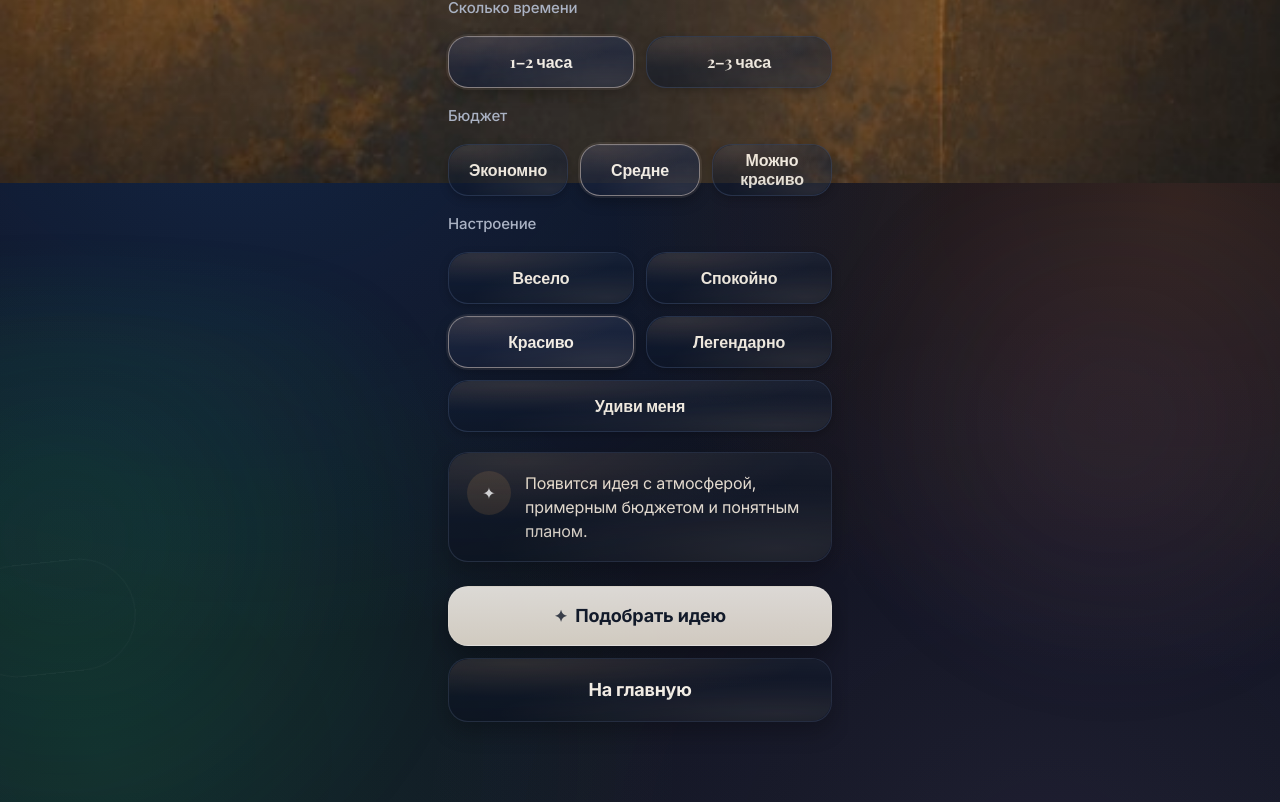
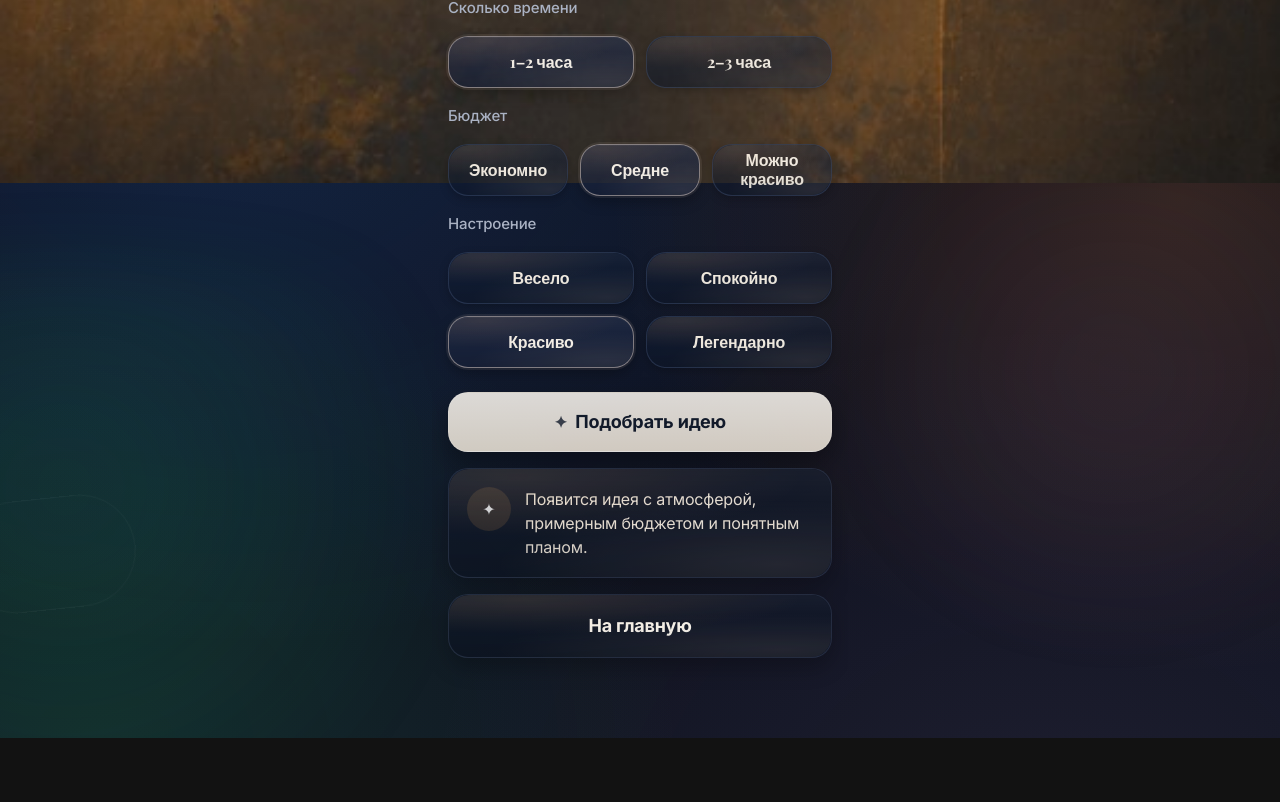
Before and after one commit to m05v08-gif/Nikitabirthday, a Next.js app: page /ideas in a window 1280 px wide. Shown: the part 617-1419 px from the top of the page. After the commit the page ends 1355 px from the top, so only its background shows below. Built offline with nearby package versions, Linux system fonts and the light colour scheme.

Commit message:
Ideas: remove surprise mood and reorder CTA

```diff
--- a/src/app/ideas/page.tsx
+++ b/src/app/ideas/page.tsx
@@ -8,7 +8,7 @@ type City = "astana" | "tashkent";
 type CompanyType = "with_children" | "with_masha" | "with_friends" | "alone";
 type Duration = "1_2_hours" | "2_3_hours";
 type Budget = "econom" | "medium" | "premium";
-type Mood = "fun" | "calm" | "beautiful" | "legendary" | "surprise";
+type Mood = "fun" | "calm" | "beautiful" | "legendary";
 
 export default function IdeasPage() {
   const [city, setCity] = useState<City>("astana");
@@ -235,43 +235,11 @@ export default function IdeasPage() {
               >
                 Легендарно
               </button>
-              <button
-                type="button"
-                onClick={() => setMood("surprise")}
-                className={`${mood === "surprise" ? chipActive : chipInactive} col-span-2`}
-              >
-                Удиви меня
-              </button>
             </div>
           </div>
           </section>
 
-          {!text && !error ? (
-            <div className="ideas-helper mt-5 flex w-full items-start gap-[14px] rounded-[var(--radius-cta)] border border-[color:var(--ideas-border-main)] bg-[color:var(--ideas-helper-bg)] p-[18px] shadow-[var(--ideas-shadow-helper)] backdrop-blur-[var(--blur-surface)]">
-              <div className="flex h-11 w-11 shrink-0 items-center justify-center rounded-full bg-[color:var(--ideas-helper-icon-bg)]">
-                <span aria-hidden="true" className="opacity-80">
-                  ✦
-                </span>
-              </div>
-              <div className="text-[16px] leading-[1.5] tracking-[-0.01em] text-[color:var(--ideas-text-secondary)]">
-                Появится идея с атмосферой, примерным бюджетом и понятным планом.
-              </div>
-            </div>
-          ) : (
-            <div className="ideas-results mt-5 w-full rounded-[28px] border border-[color:var(--ideas-results-border)] bg-[color:var(--ideas-results-bg)] p-[14px] shadow-[var(--ideas-shadow-results)] backdrop-blur-[var(--blur-surface)]">
-              {error ? (
-                <pre className="whitespace-pre-wrap text-[16px] leading-[1.5] tracking-[-0.01em] text-[color:var(--ideas-text-secondary)]">
-                  {error}
-                </pre>
-              ) : text ? (
-                <pre className="whitespace-pre-wrap text-[16px] leading-[1.62] tracking-[-0.01em] text-[color:var(--ideas-result-fg)]">
-                  {text}
-                </pre>
-              ) : null}
-            </div>
-          )}
-
-          <div className="mt-6 grid gap-3">
+          <div className="mt-6 grid gap-4">
             <button
               type="button"
               disabled={!canGenerate}
@@ -284,6 +252,31 @@ export default function IdeasPage() {
               </span>
               {loading ? "Подбираю…" : "Подобрать идею"}
             </button>
+
+            {!text && !error ? (
+              <div className="ideas-helper flex w-full items-start gap-[14px] rounded-[var(--radius-cta)] border border-[color:var(--ideas-border-main)] bg-[color:var(--ideas-helper-bg)] p-[18px] shadow-[var(--ideas-shadow-helper)] backdrop-blur-[var(--blur-surface)]">
+                <div className="flex h-11 w-11 shrink-0 items-center justify-center rounded-full bg-[color:var(--ideas-helper-icon-bg)]">
+                  <span aria-hidden="true" className="opacity-80">
+                    ✦
+                  </span>
+                </div>
+                <div className="text-[16px] leading-[1.5] tracking-[-0.01em] text-[color:var(--ideas-text-secondary)]">
+                  Появится идея с атмосферой, примерным бюджетом и понятным планом.
+                </div>
+              </div>
+            ) : (
+              <div className="ideas-results w-full rounded-[28px] border border-[color:var(--ideas-results-border)] bg-[color:var(--ideas-results-bg)] p-[14px] shadow-[var(--ideas-shadow-results)] backdrop-blur-[var(--blur-surface)]">
+                {error ? (
+                  <pre className="whitespace-pre-wrap text-[16px] leading-[1.5] tracking-[-0.01em] text-[color:var(--ideas-text-secondary)]">
+                    {error}
+                  </pre>
+                ) : text ? (
+                  <pre className="whitespace-pre-wrap text-[16px] leading-[1.62] tracking-[-0.01em] text-[color:var(--ideas-result-fg)]">
+                    {text}
+                  </pre>
+                ) : null}
+              </div>
+            )}
 
             <Link
               href="/"
```
